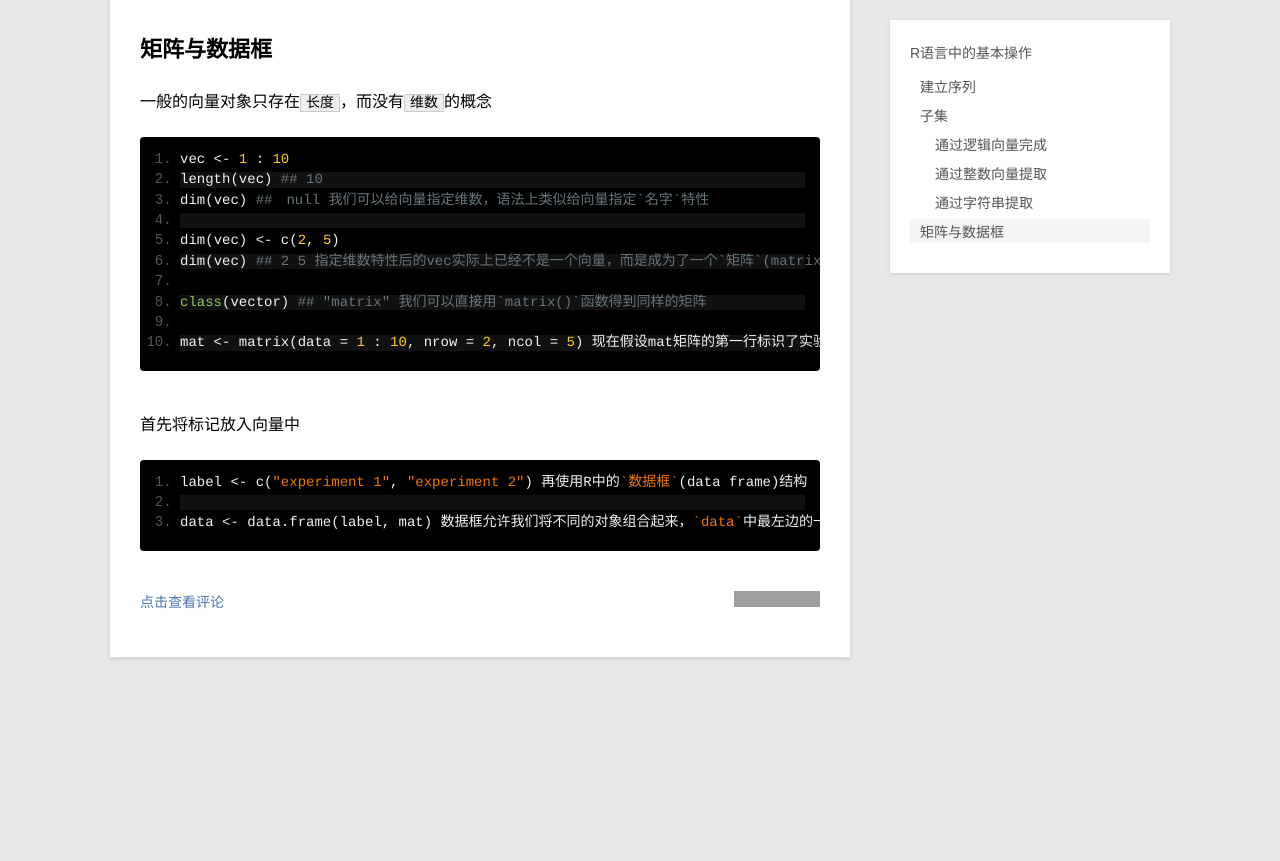
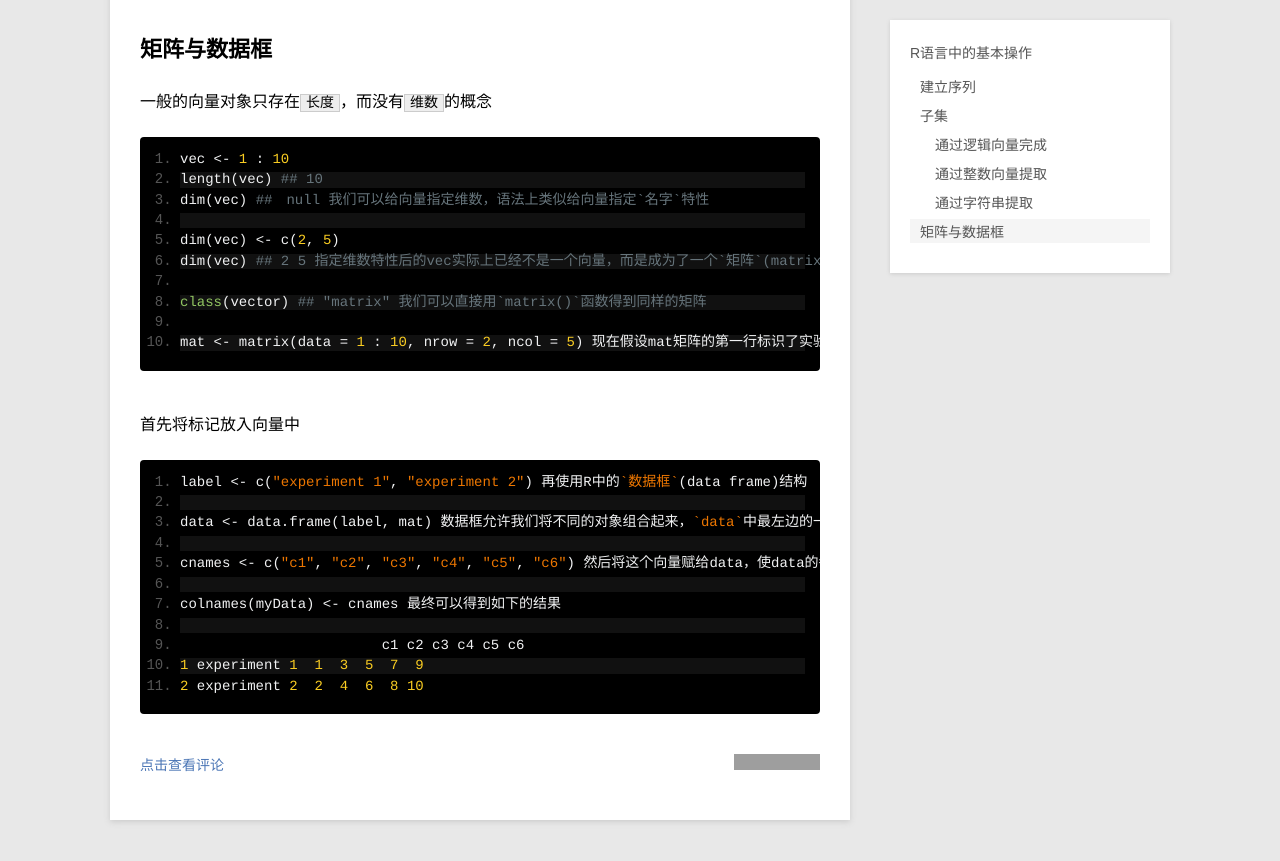
Before and after one commit to dkyang/dkyang.github.io, a Jekyll site: the page built from _posts/post/2014-4-26-r-subsetting.md, in a window 1280 px wide and 900 px high, scrolled down 1701 px. Shown: the top 861 px of the window. Built offline with Jekyll 4.4.1, drawn with Linux system fonts in a browser that asks for light colours; Markdown is read by kramdown in place of the engine named in the settings; before the commit the page ends 2438 px from its top, so only the background shows below that; grey boxes are pictures that could not be loaded.

Commit message:
add R-programming matrix and data frame

```diff
--- a/_posts/post/2014-4-26-r-subsetting.md
+++ b/_posts/post/2014-4-26-r-subsetting.md
@@ -93,4 +93,14 @@ tags: R语言 笔记
 再使用R中的`数据框`(data frame)结构
 
 	data <- data.frame(label, mat)
-数据框允许我们将不同的对象组合起来，`data`中最左边的一列是用于标记每列的字符串向量，右边的则是原始的矩阵数据。数据框同样允许names......
+数据框允许我们将不同的对象组合起来，`data`中最左边的一列是用于标记每列的字符串向量，右边的则是原始的矩阵数据。对于数据框我们可以采用另一种方式为每一行或列添加标记，现在data中有6列数据，首先定义一个包含6个字符串元素的向量
+
+	cnames <- c("c1", "c2", "c3", "c4", "c5", "c6")
+然后将这个向量赋给data，使data的每列获得相应的名字
+
+	colnames(myData) <- cnames
+最终可以得到如下的结果
+
+				c1 c2 c3 c4 c5 c6
+	1 experiment 1  1  3  5  7  9
+	2 experiment 2  2  4  6  8 10
```
